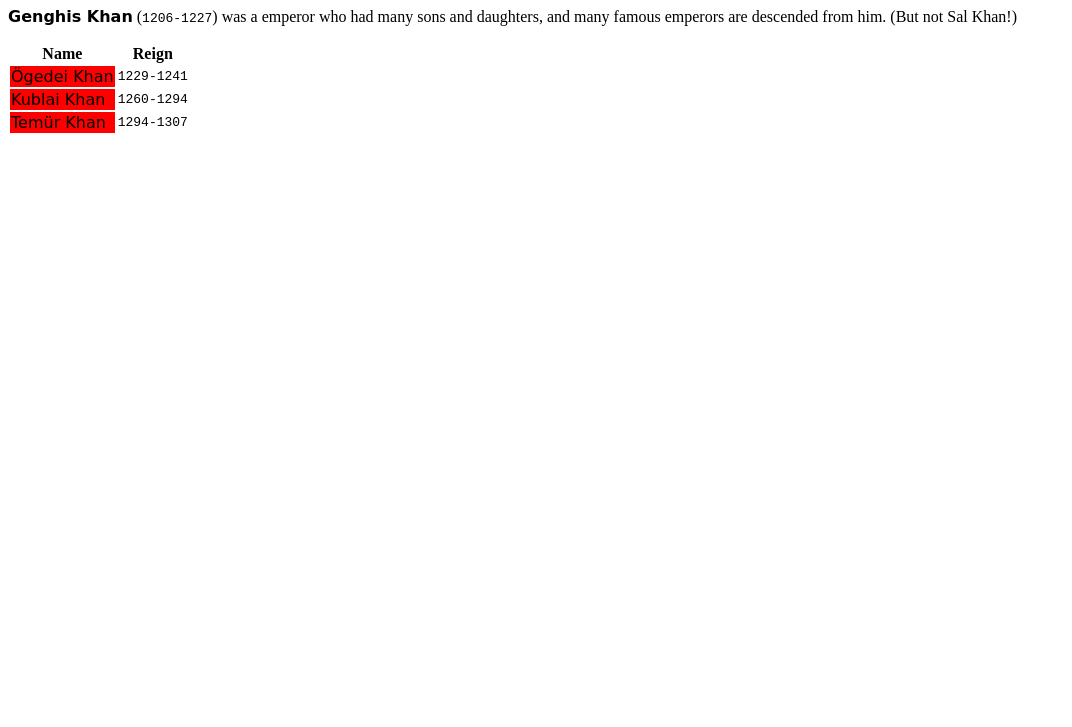
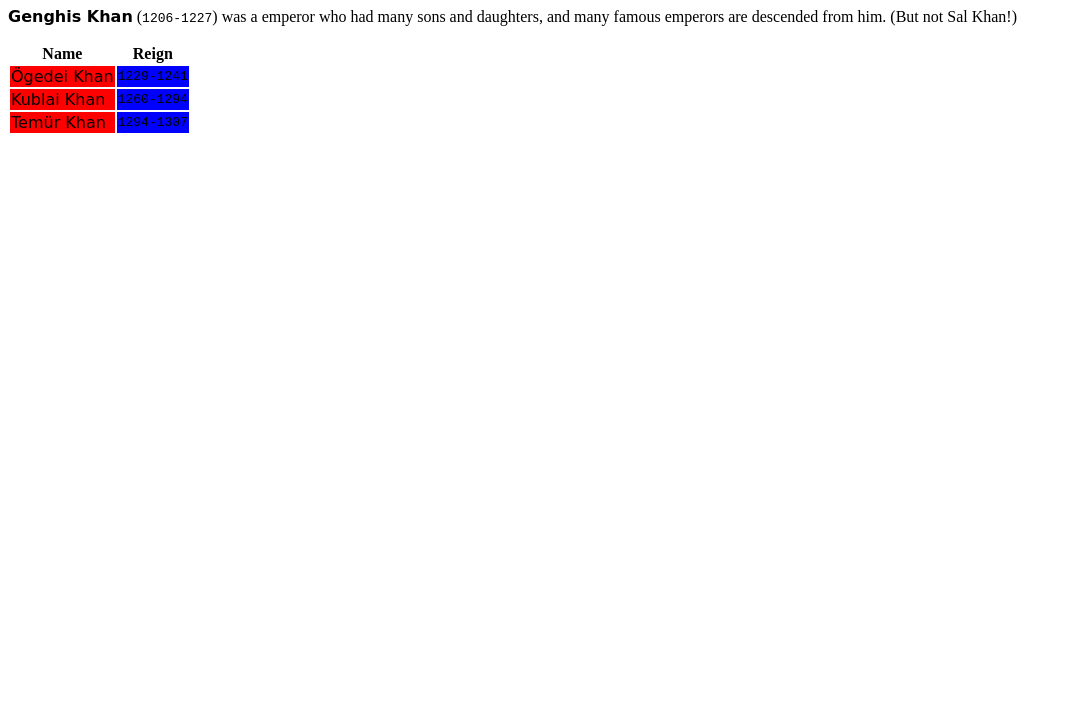
Before and after one commit to FelipeBelarmino/trybe, a plain HTML site: page trybe-exercises/bloco_3/dia_3/descendants-of-khan.html in a window 1280 px wide. Shown: the part 73-800 px from the top of the page, without its empty margins (0-1072 px from the left). Drawn offline with Linux system fonts and the light colour scheme.

Commit message:
change descendents of khan

```diff
--- a/trybe-exercises/bloco_3/dia_3/descendants-of-khan.html
+++ b/trybe-exercises/bloco_3/dia_3/descendants-of-khan.html
@@ -13,6 +13,9 @@
             }
             table .emperor{
                 background-color:red;
+            }
+            table .reign {
+                background-color:blue;
             }
         </style>
     </head>
```
